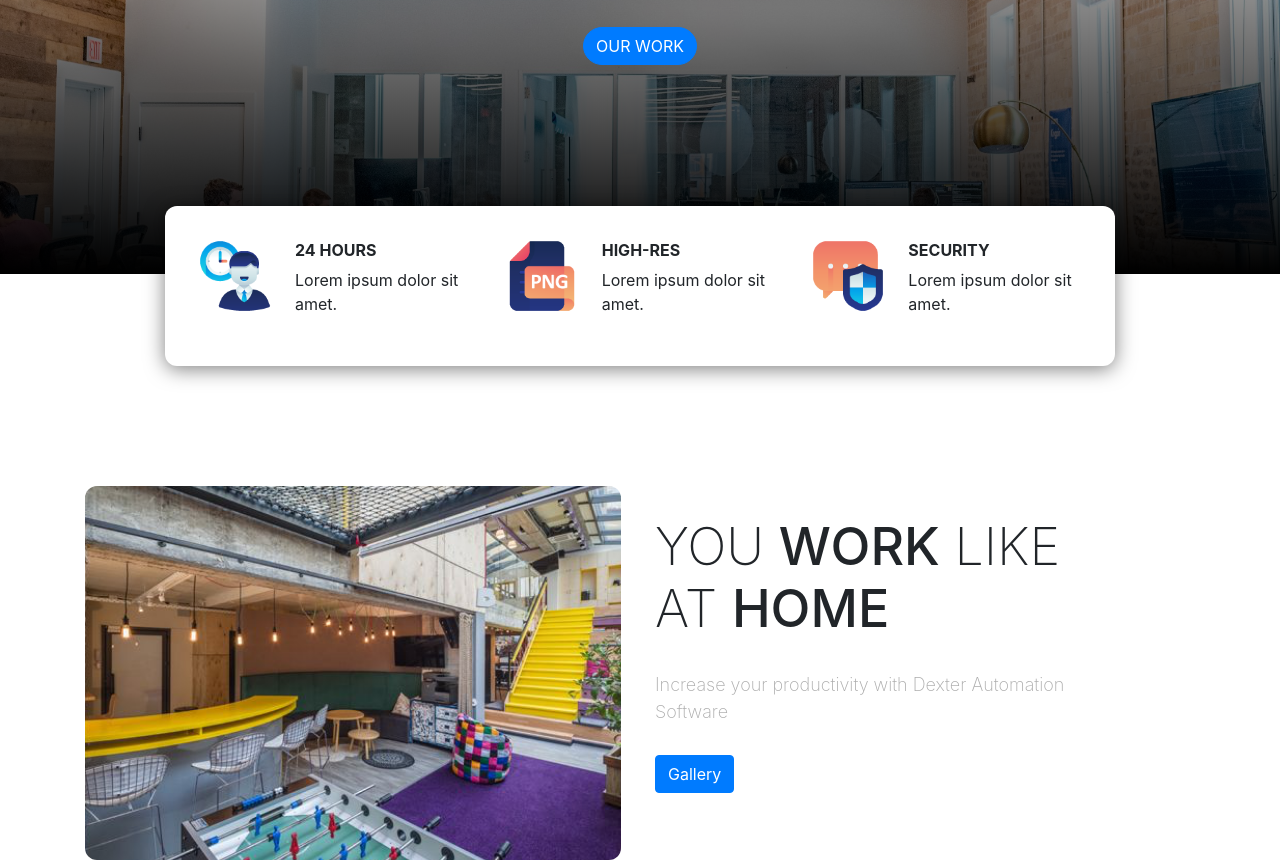
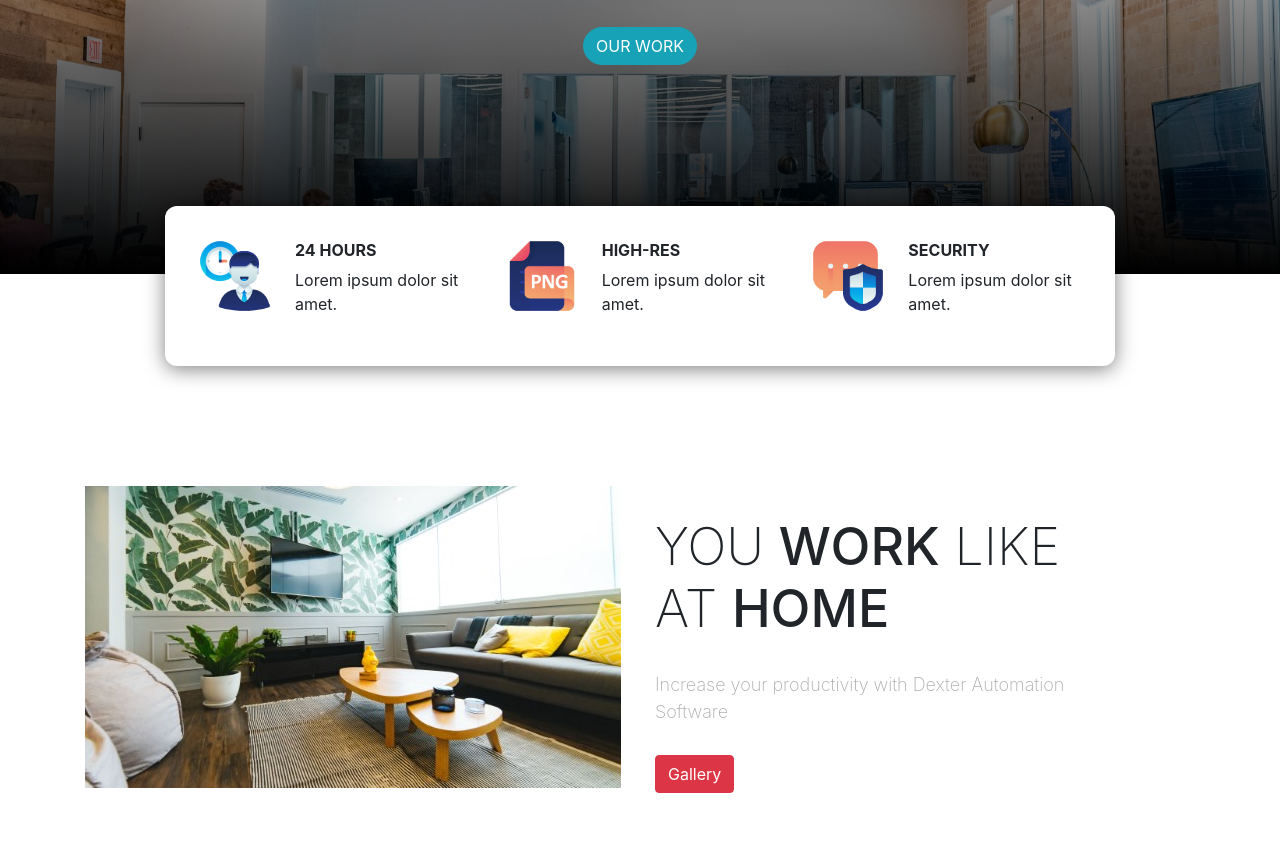
Before and after one commit to yehezkiell12/yehezkiell12.github.io, a plain HTML site: page index.html in a window 1280 px wide. Shown: the part 365-1227 px from the top of the page. Drawn offline with nearby package versions, Linux system fonts and the light colour scheme; a web font is replaced by a local one.

Commit message:
modifikasi file index.html dan mengganti warna tombol

```diff
--- a/index.html
+++ b/index.html
@@ -51,7 +51,7 @@
   <div class="jumbotron jumbotron-fluid">
     <div class="container">
       <h1 class="display-4">Automate your <span>Workflow</span><br> with <span>us</span></h1>
-      <a href="" class="btn btn-primary tombol">Our Work</a>
+      <a href="" class="btn btn-info tombol">Our Work</a>
 
     </div>
   </div>
@@ -89,12 +89,12 @@
     <!-- Workingspace -->
     <div class="row workingspace">
       <div class="col-lg-6">
-        <img src="img/workingspace.png" alt="Workingspace" class="img-fluid">
+        <img src="img/coworkingspace.jpg" alt="Workingspace" class="img-fluid">
       </div>
       <div class="col-lg-5">
         <h3>You <span>work</span> like at <span>home</span> </h3>
         <p>Increase your productivity with Dexter Automation Software</p>
-        <a href="" class="btn btn-primary">Gallery</a>
+        <a href="" class="btn btn-danger">Gallery</a>
       </div>
     </div>
 
```
Also changed, not shown: img/coworkingspace.jpg (added).
